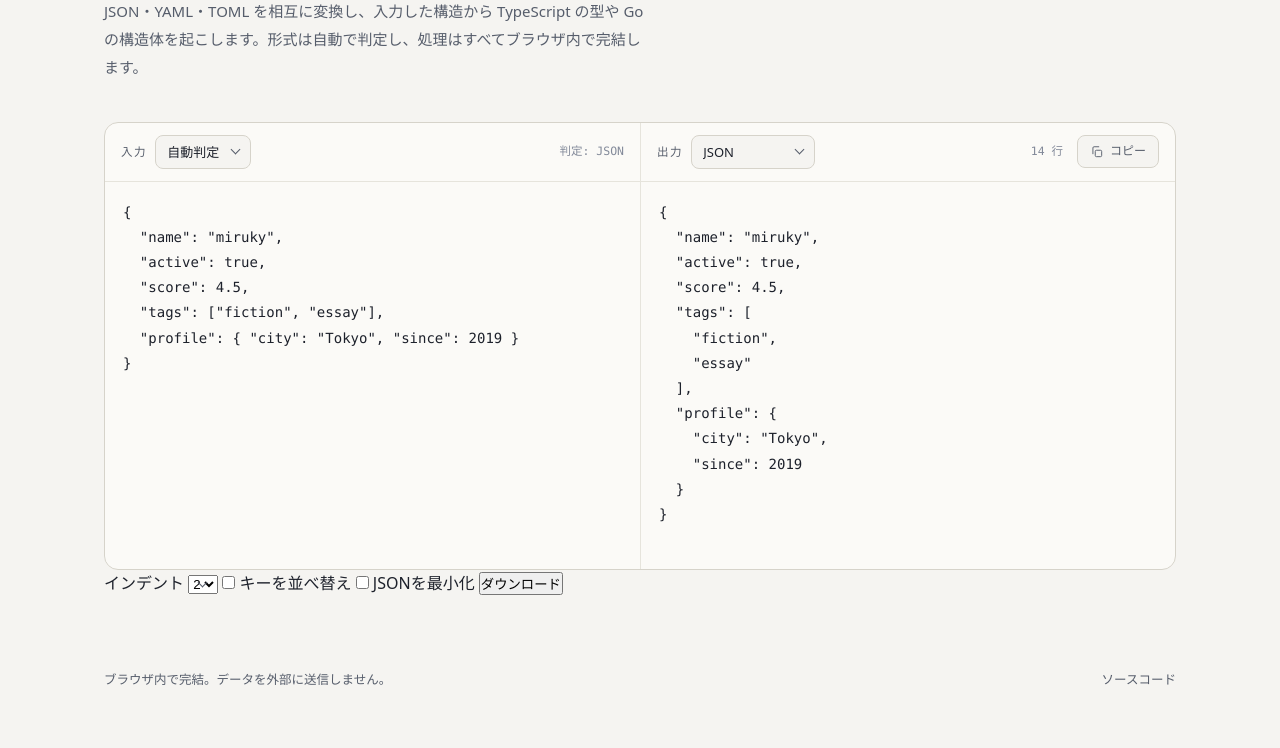
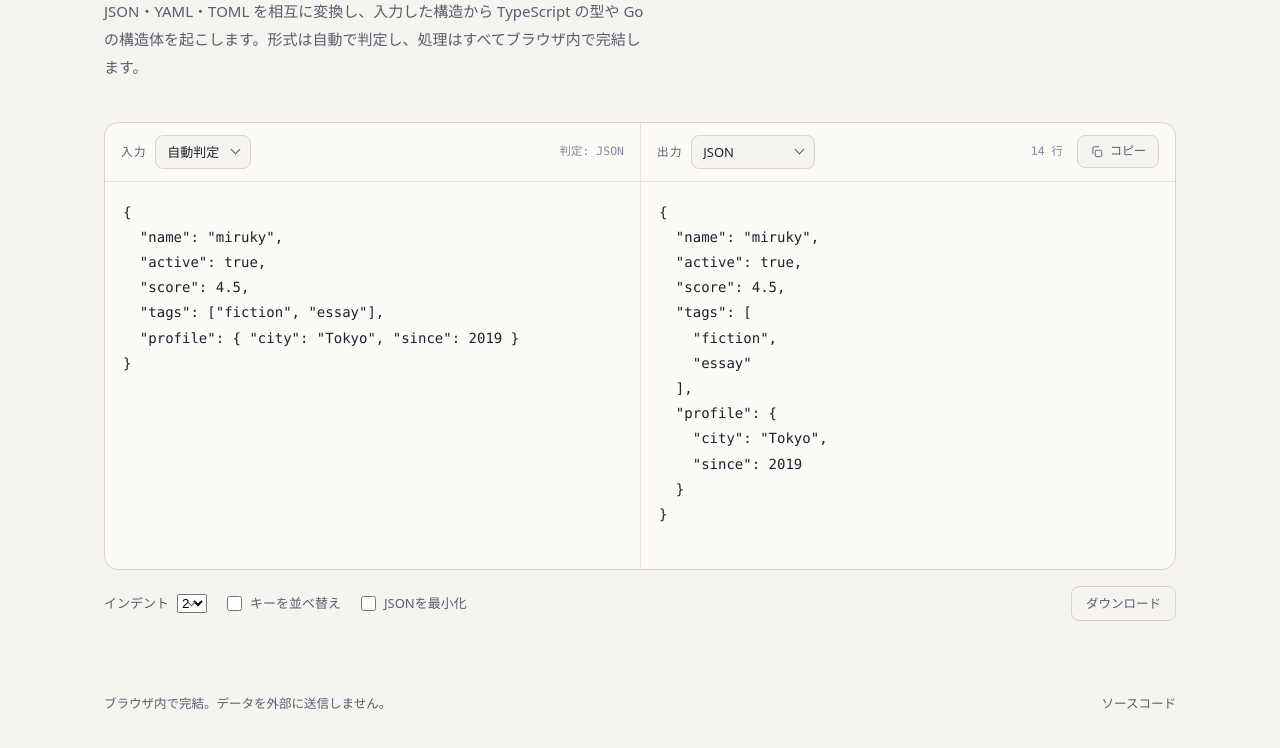
Before and after one commit to miruky/datashape, a website built with Vite: page index.html in a window 1280 px wide. Shown: the part 216-964 px from the top of the page. Built offline with nearby package versions, Linux system fonts and the light colour scheme.

Commit message:
出力オプション行のスタイルを追加

```diff
--- a/src/style.css
+++ b/src/style.css
@@ -392,6 +392,55 @@ body {
   font-style: normal;
 }
 
+.options {
+  margin-top: 16px;
+  display: flex;
+  align-items: center;
+  flex-wrap: wrap;
+  gap: 12px 20px;
+  font-size: 13px;
+  color: var(--ink-soft);
+}
+
+.opt {
+  display: inline-flex;
+  align-items: center;
+  gap: 8px;
+}
+
+.opt:has(:disabled) {
+  opacity: 0.4;
+}
+
+.opt input[type='checkbox'] {
+  width: 15px;
+  height: 15px;
+  accent-color: var(--accent);
+  cursor: pointer;
+}
+
+.opt-btn {
+  margin-left: auto;
+  display: inline-flex;
+  align-items: center;
+  font: inherit;
+  font-size: 12.5px;
+  padding: 6px 14px;
+  border: 1px solid var(--rule-strong);
+  border-radius: 8px;
+  background: var(--bg);
+  color: var(--ink-soft);
+  cursor: pointer;
+  transition:
+    color 0.16s var(--ease),
+    border-color 0.16s var(--ease);
+}
+
+.opt-btn:hover {
+  color: var(--accent-strong);
+  border-color: var(--accent);
+}
+
 .error {
   margin-top: 20px;
   padding-left: 16px;
```
